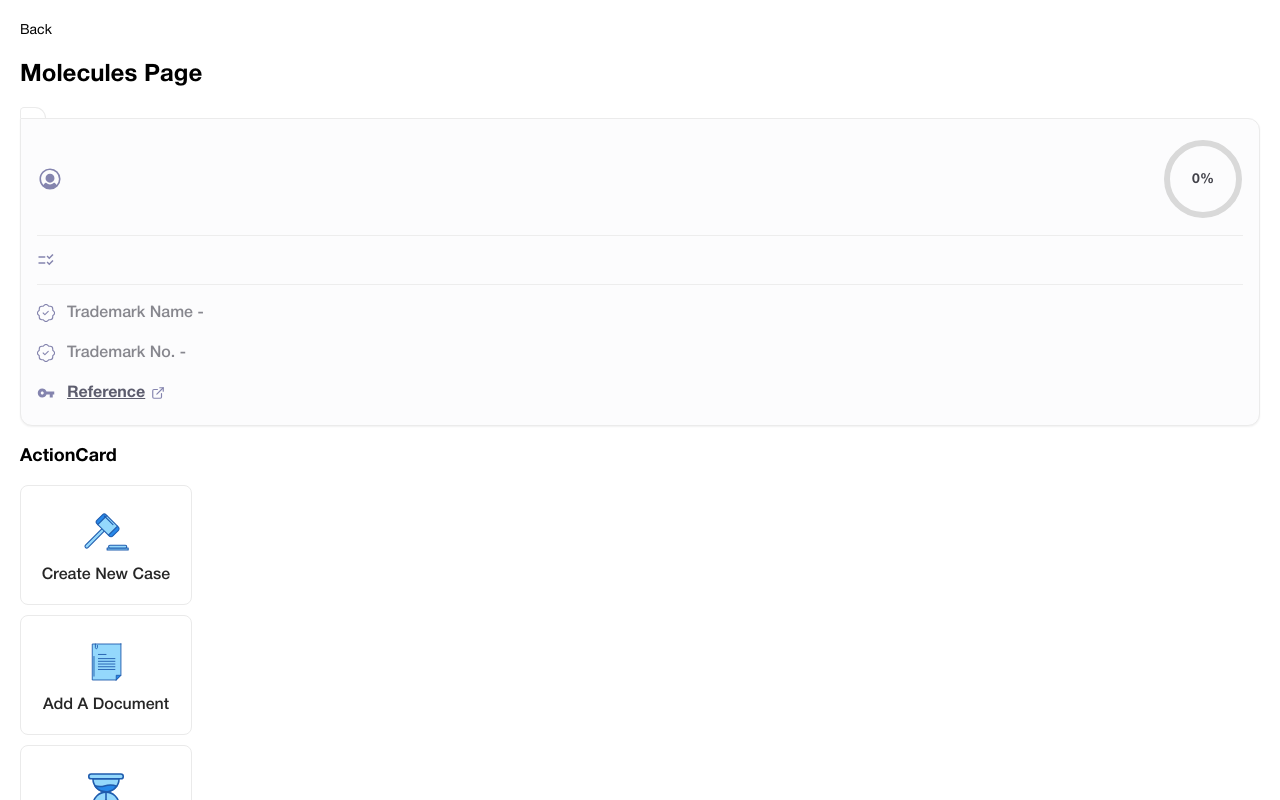
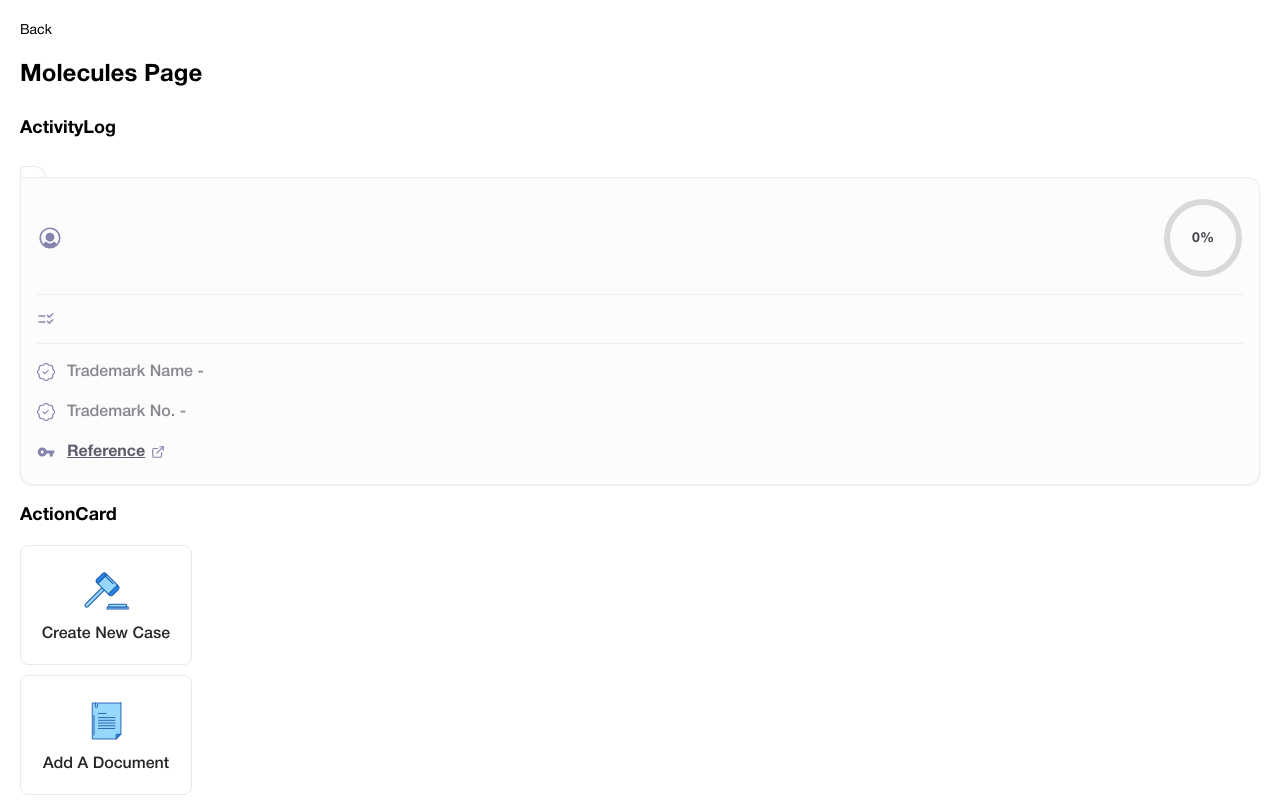
Before and after one commit to ammartafsol/pawel, a Next.js app: page /components/molecules in a window 1280 px wide. Shown: the top 800 px of the page. Built offline with nearby package versions, Linux system fonts and the light colour scheme.

Commit message:
activitylog

```diff
--- a/src/app/components/molecules/page.js
+++ b/src/app/components/molecules/page.js
@@ -8,12 +8,17 @@ import UploadFiles from "@/components/molecules/UploadFiles/UploadFiles";
 import Tabs from "@/components/molecules/Tabs/Tabs";
 import CaseProgressCard from "@/components/molecules/CaseProgressCard/CaseProgressCard";
 import ActionCard from "@/components/molecules/ActionCard/ActionCard";
+import ActivityLog from "@/components/molecules/ActivityLog/ActivityLog";
 
 export default function MoleculesPage() {
   return (
     <div className={classes.container}>
       <Link href="/components">Back</Link>
       <h1 className={classes.title}>Molecules Page</h1>
+      <div className={classes.content}>
+        <h3 className={classes.subtitle}>ActivityLog</h3>
+      <ActivityLog/>
+      </div>
        <div className={classes.content}>
         <CaseProgressCard/>
       </div>
--- /dev/null
+++ b/src/components/molecules/ActivityLog/ActivityLog.jsx
@@ -0,0 +1,10 @@
+import React from 'react'
+import classes from './ActivityLog.module.css'
+
+export default function ActivityLog() {
+  return (
+    <div>
+
+    </div>
+  )
+}
```
Also changed, not shown: src/components/atoms/Activity/Activity.jsx (added, +10 -0 lines), src/components/atoms/Activity/Activity.module.css (added), src/components/molecules/ActivityLog/ActivityLog.module.css (added).
